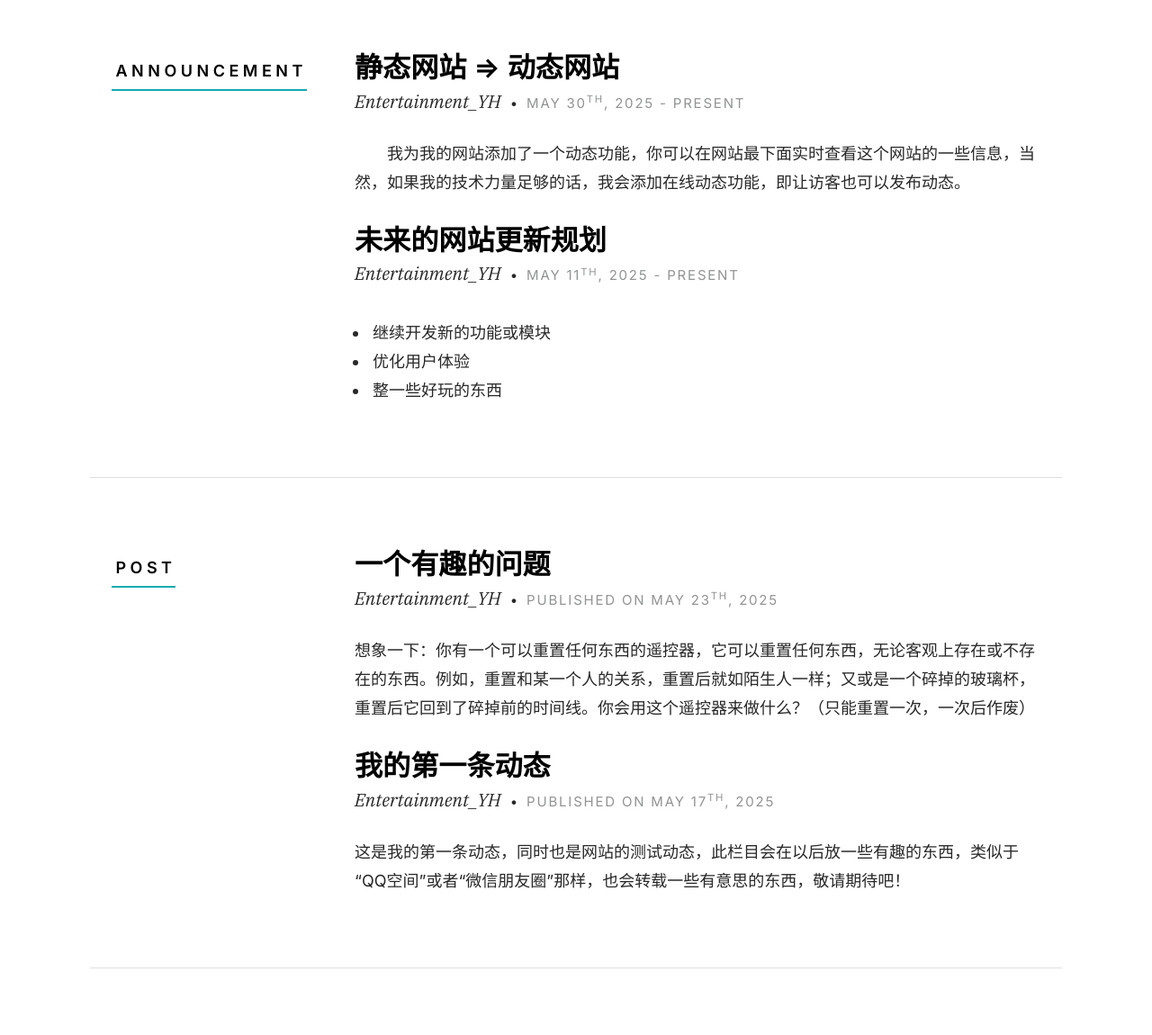
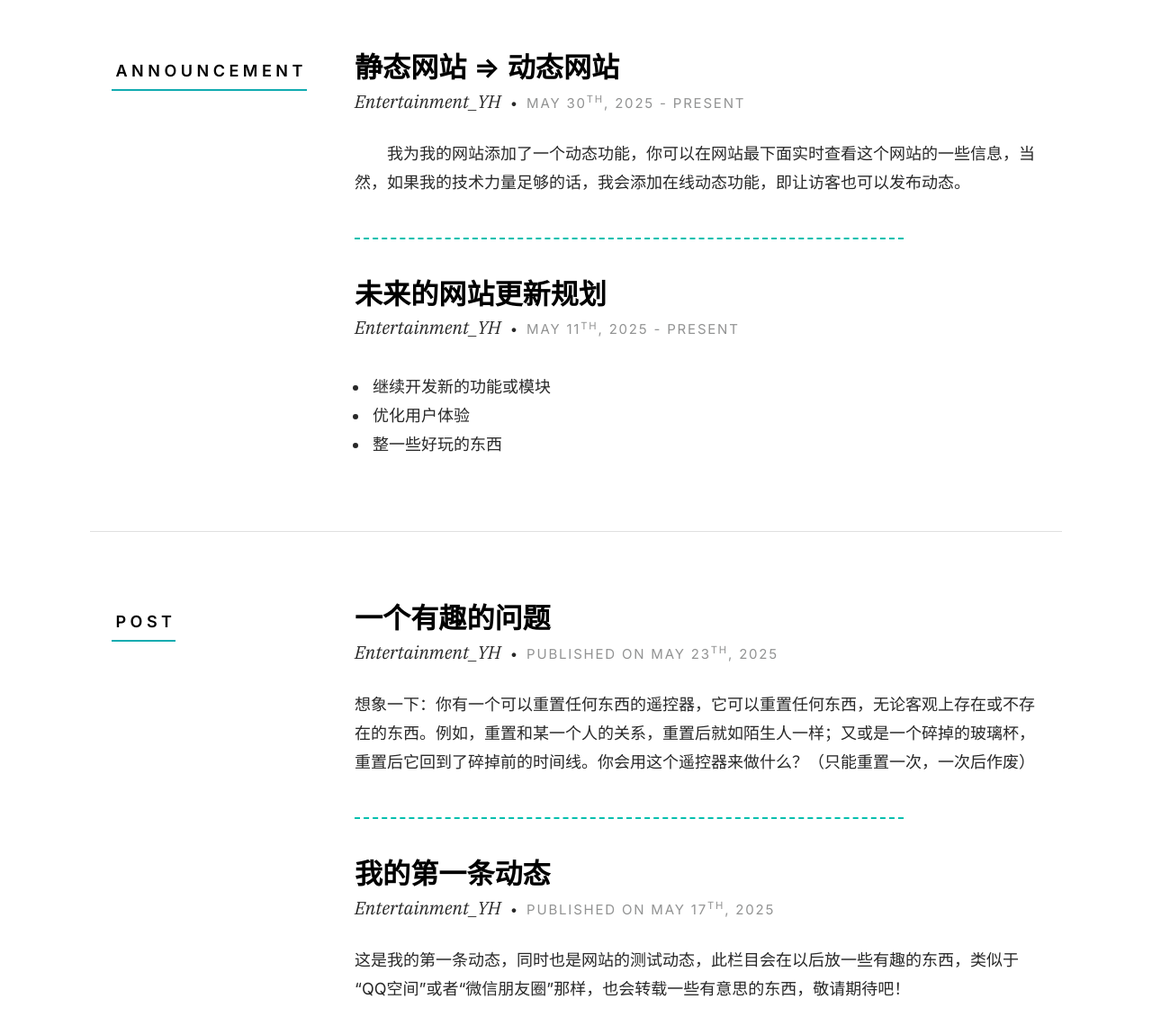
Before and after one commit to EntertainmentYH/yhentertainment.com, a PHP site: page /index.php in a window 1280 px wide. Shown: the part 3995-5145 px from the top of the page at 90% size. Run offline with PHP 8.4, Linux system fonts and the light colour scheme; some libraries are stand-ins or nearby versions.

Commit message:
新增分隔符

```diff
--- a/index.php
+++ b/index.php
@@ -482,6 +482,8 @@ if (!empty($config['site_start_date'])) {
                                 &emsp;&emsp;<?php echo htmlspecialchars($lang['announcement002-text'] ?? ''); ?><br \>
                             </p>
 
+                            <hr style="border: none; border-top: 2px dashed #00bfae; margin: 2.5em 0; width: 80%;">
+
                             <!-- announcement-code 001 -->
                             <div class="resume-block__header">
                                 <h4 class="h3">
@@ -536,6 +538,8 @@ if (!empty($config['site_start_date'])) {
                                 <p>
                                     <?php echo htmlspecialchars($lang['post002-text'] ?? ''); ?>
                                 </p>
+
+                                <hr style="border: none; border-top: 2px dashed #00bfae; margin: 2.5em 0; width: 80%;">
 
                                 <div class="resume-block__header">
                                     <h4 class="h3"><?php echo htmlspecialchars($lang['post001-title'] ?? ''); ?>
@@ -877,7 +881,7 @@ if (!empty($config['site_start_date'])) {
 
 
                                 <!-- portfolio
-    ================================================== -->
+                                ===================== -->
                                 <section id="portfolio" class="s-portfolio target-section">
                                     <section id="photos">
 
```
